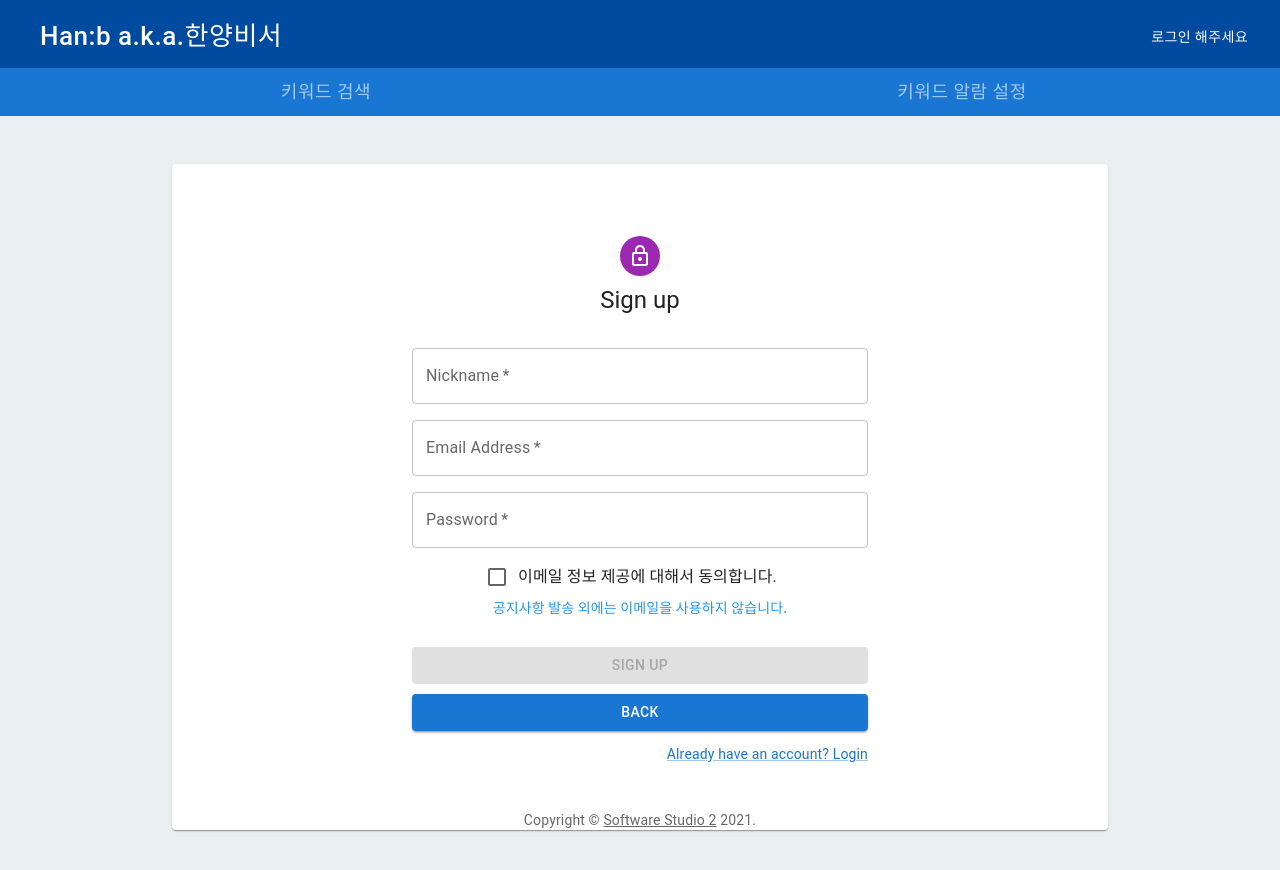
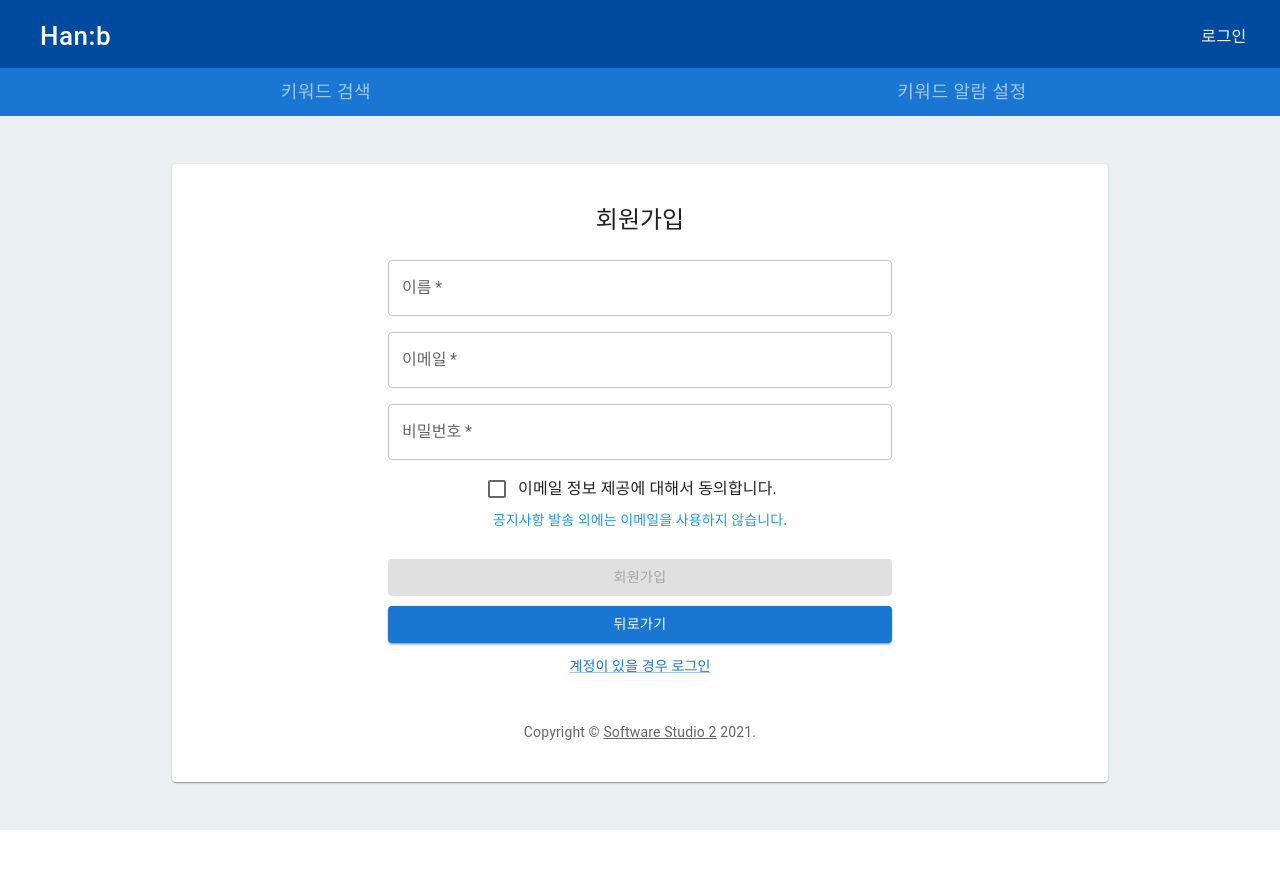
Before and after one commit to zu21un/Han-b, a React (Create React App) app in the folder React_app/: page /signup in a window 1280 px wide. Shown: the top 870 px of the page. After the commit the page ends 830 px from the top, so only its background shows below. Built offline with nearby package versions, Linux system fonts and the light colour scheme; what aws-amplify would draw is missing.

Commit message:
Feat: Setting창 키워드 알람 가이드 추가

```diff
--- a/React_app/src/page/Main/Header/index.js
+++ b/React_app/src/page/Main/Header/index.js
@@ -25,17 +25,17 @@ function Header(props) {
             <Grid item xs={6} sx={{ textAlign:'left' }}>
               <Button onClick={search} variant="h5" >
                 <Typography color="inherit" variant="h5">
-                  Han:b a.k.a.한양비서
+                  Han:b
                 </Typography>
               </Button>
             </Grid>
             <Grid item xs={6} sx={{ textAlign:'right' }}>
               {props.userInfo.Name !== '' ?
-                <Typography color="inherit" sx={{ fontSize: 14 }}>
+                <Typography color="inherit" sx={{ fontSize: 16 }}>
                   {props.userInfo.Name} 님, 안녕하세요!
                 </Typography> :
-                <Button onClick={login} color="inherit">
-                  로그인 해주세요
+                <Button onClick={login} color="inherit" sx={{ fontSize: 16 }}>
+                  로그인
                 </Button>
               }
             </Grid>
--- a/React_app/src/page/Main/Login/Login.js
+++ b/React_app/src/page/Main/Login/Login.js
@@ -1,13 +1,11 @@
 import * as React from 'react';
 import { useState } from 'react';
-import Avatar from '@mui/material/Avatar';
 import Button from '@mui/material/Button';
 import CssBaseline from '@mui/material/CssBaseline';
 import TextField from '@mui/material/TextField';
 import Link from '@mui/material/Link';
 import Grid from '@mui/material/Grid';
 import Box from '@mui/material/Box';
-import LockOutlinedIcon from '@mui/icons-material/LockOutlined';
 import FormHelperText from '@mui/material/FormHelperText';
 
 import Typography from '@mui/material/Typography';
@@ -84,7 +82,7 @@ export default function Login(props) {
           <Typography component="h1" variant="h5" >
             로그인
           </Typography>
-          <Box component="form" onSubmit={handleSubmit} noValidate sx={{ mt: 1 }}>
+          <Box component="form" onSubmit={handleSubmit} noValidate sx={{ mt: 1, mx:25 }}>
             <TextField
               margin="normal"
               fullWidth
@@ -110,7 +108,7 @@ export default function Login(props) {
               variant="contained"
               sx={{ mt: 2, mb: 1 }}
             >
-              Login
+              로그인
             </Button>
             <Grid container>
               <Grid item xs>
--- a/React_app/src/page/Main/Setting/Setting.js
+++ b/React_app/src/page/Main/Setting/Setting.js
@@ -66,28 +66,6 @@ export default function Setting(props){
     }
   }, [myKeysId, listKeys])
 
-  // user Key info setting
-  // useEffect(() => {
-  //   console.log('props', props);
-  //   API.graphql({ query: getUser, variables:{ id: props.userInfo.id }})
-  //   .then(res => {
-  //     console.log('res' , res);
-  //     let myItem = res.data.getUser.keywords.items;
-
-  //     let mykeys_id = myItem.map((item) => item.keyword.id);
-  //     console.log('myKeys_id', mykeys_id);
-  //     setMyKeysId(mykeys_id.map((id) => id));
-
-  //     let mykeys_ = listKeys.filter((item) => mykeys_id.indexOf(item.id) >= 0);
-  //     console.log('mykeys_', mykeys_);
-  //     setMyKeys(mykeys_.map((item) => item));
-
-  //     let remainkeys_ = listKeys.filter((item) => mykeys_id.indexOf(item.id) < 0);
-  //     console.log('remainkeys_', remainkeys_);
-  //     setRemainKeys(remainkeys_.map((item) => item));
-  //   })
-  //   .catch(e => console.log(e));
-  // },[props]);
 
 
   const handleLogin = (e) => {
@@ -176,12 +154,25 @@ export default function Setting(props){
           </Grid>
         </Toolbar>
       </AppBar>
+      <Grid container justifyContent="center" flexDirection="column" sx={{ my:1 }}>
+        <Typography color="text.secondary" sx={{ mt:0.5 }} variant="h6">
+          키워드 알람 이용 가이드
+        </Typography>
+        {/* <Typography color="text.secondary" sx={{ mt:0.3, fontSize: 15 }}>
+          클릭으로 키워드 추가 및 삭제
+        </Typography> */}
+        <Typography color="text.secondary" sx={{ mt:0.3, fontSize: 15 }}>
+         매일 08시에 내 키워드가 포함된 최신 공지를 이메일로 보내드립니다
+        </Typography>
+      </Grid>
       <Grid container>
         {/* 내 키워드 */}
         <Grid item xs={12} md={6}>
           <Paper
             sx={{
-              m: 2,
+              mx: 2,
+              mt: 1,
+              mb: 2,
               display: 'flex',
               flexDirection: 'column',
               height: 180,
@@ -216,7 +207,9 @@ export default function Setting(props){
         <Grid item xs={12} md={6}>
           <Paper
             sx={{
-              m: 2,
+              mx: 2,
+              mt: 1,
+              mb: 2,
               display: 'flex',
               flexDirection: 'column',
               height: 180,
--- a/React_app/src/page/Main/Signup/Signup.js
+++ b/React_app/src/page/Main/Signup/Signup.js
@@ -1,6 +1,5 @@
 import * as React from 'react';
 import { useState, useEffect } from 'react';
-import Avatar from '@mui/material/Avatar';
 import Button from '@mui/material/Button';
 import CssBaseline from '@mui/material/CssBaseline';
 import TextField from '@mui/material/TextField';
@@ -9,7 +8,6 @@ import Checkbox from '@mui/material/Checkbox';
 import Link from '@mui/material/Link';
 import Grid from '@mui/material/Grid';
 import Box from '@mui/material/Box';
-import LockOutlinedIcon from '@mui/icons-material/LockOutlined';
 import FormHelperText from '@mui/material/FormHelperText';
 import Typography from '@mui/material/Typography';
 import { createTheme, ThemeProvider } from '@mui/material/styles';
@@ -64,7 +62,7 @@ export default function SignUp(props) {
     API.graphql({query:userByEmail, variables:{email:email}})
       .then((res)=>{
         if (res.data.userByEmail.items.length != 0){
-          setSignupError('*입력하신 이메일은 존재하는 이메일입니다.')
+          setSignupError('입력하신 이메일은 존재하는 이메일입니다.')
           return;
         }else{
           return API.graphql({query:createUser, variables:{input: {name:nickname, alarmTime:'0900', email:email, password:password}}})
@@ -109,24 +107,21 @@ export default function SignUp(props) {
         <CssBaseline />
         <Box
           sx={{
-            marginTop: 8,
+            mt: 5,
             display: 'flex',
             flexDirection: 'column',
             alignItems: 'center',
           }}
         >
-          <Avatar sx={{ m: 1, bgcolor: 'secondary.main' }}>
-            <LockOutlinedIcon />
-          </Avatar>
           <Typography component="h1" variant="h5">
-            Sign up
+            회원가입
           </Typography>
-          <Box component="form" onSubmit={handleSubmit} noValidate sx={{ mx:30, mt: 3 }}>
+          <Box component="form" onSubmit={handleSubmit} noValidate sx={{ mt : 2, mx: 27 }}>
             <TextField
               required
               fullWidth
               id="nickname"
-              label="Nickname"
+              label="이름"
               name="nickname"
               autoComplete="nickname"
               onChange={nicknameChange}
@@ -136,7 +131,7 @@ export default function SignUp(props) {
               required
               fullWidth
               id="email"
-              label="Email Address"
+              label="이메일"
               name="email"
               autoComplete="email"
               onChange={emailChange}
@@ -146,7 +141,7 @@ export default function SignUp(props) {
               required
               fullWidth
               name="password"
-              label="Password"
+              label="비밀번호"
               type="password"
               id="password"
               autoComplete="new-password"
@@ -168,7 +163,7 @@ export default function SignUp(props) {
               sx={{ mt: 3, mb: 1 }}
               disabled={disabled}
             >
-              Sign Up
+              회원가입
             </Button>
             <Button
             fullWidth
@@ -176,18 +171,18 @@ export default function SignUp(props) {
             sx={{ }}
             onClick={handleBack}
             >
-              Back
+              뒤로가기
             </Button>
-            <Grid container justifyContent="flex-end">
-              <Grid item>
+            <Grid container justifyContent="center">
+              <Grid item >
                 <Link onClick={login} variant="body2">
-                  Already have an account? Login
+                  계정이 있을 경우 로그인
                 </Link>
               </Grid>
             </Grid>
           </Box>
         </Box>
-        <Copyright sx={{ mt: 5 }} />
+        <Copyright sx={{ m: 5 }} />
       </Paper>
     </ThemeProvider>
   );
```
